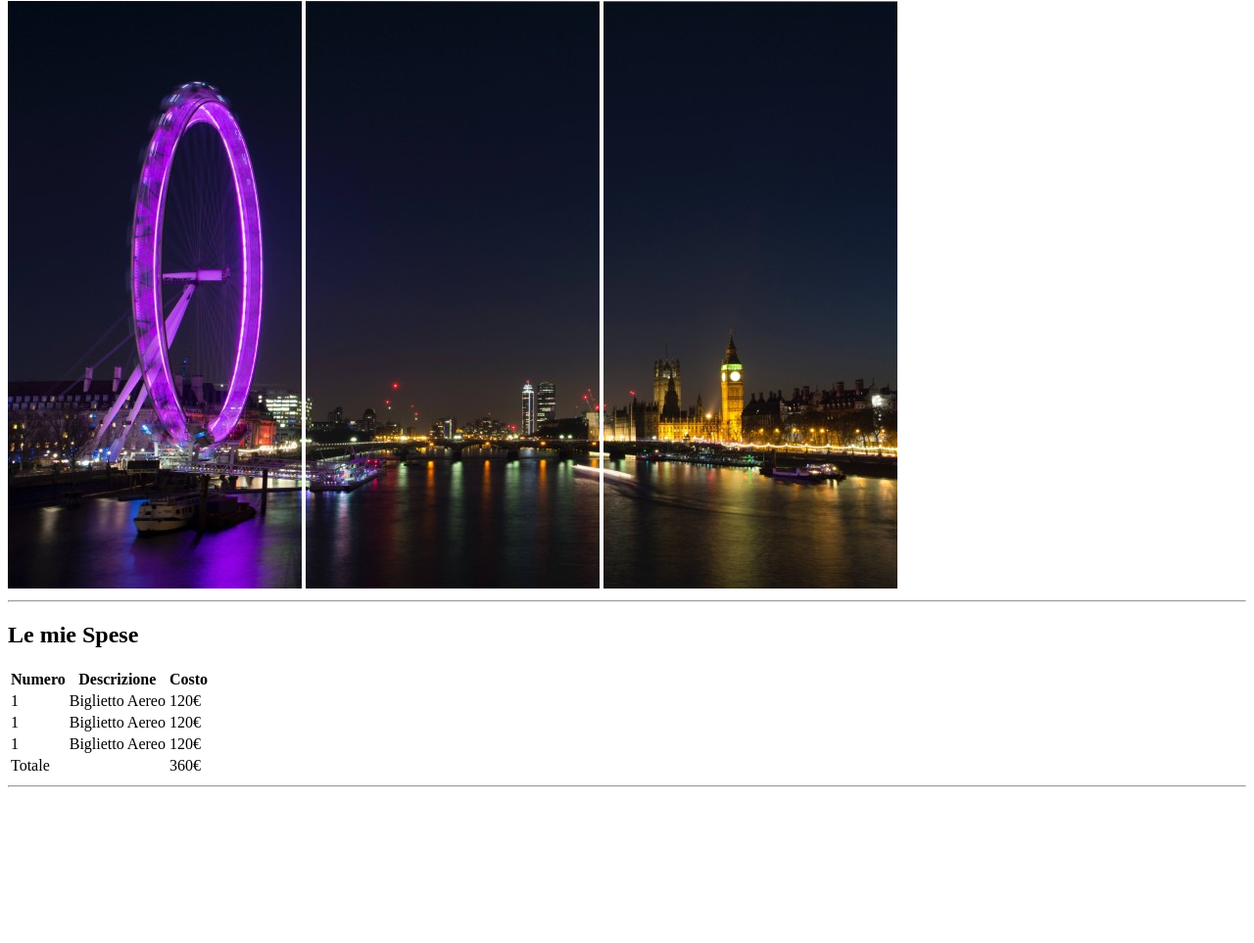
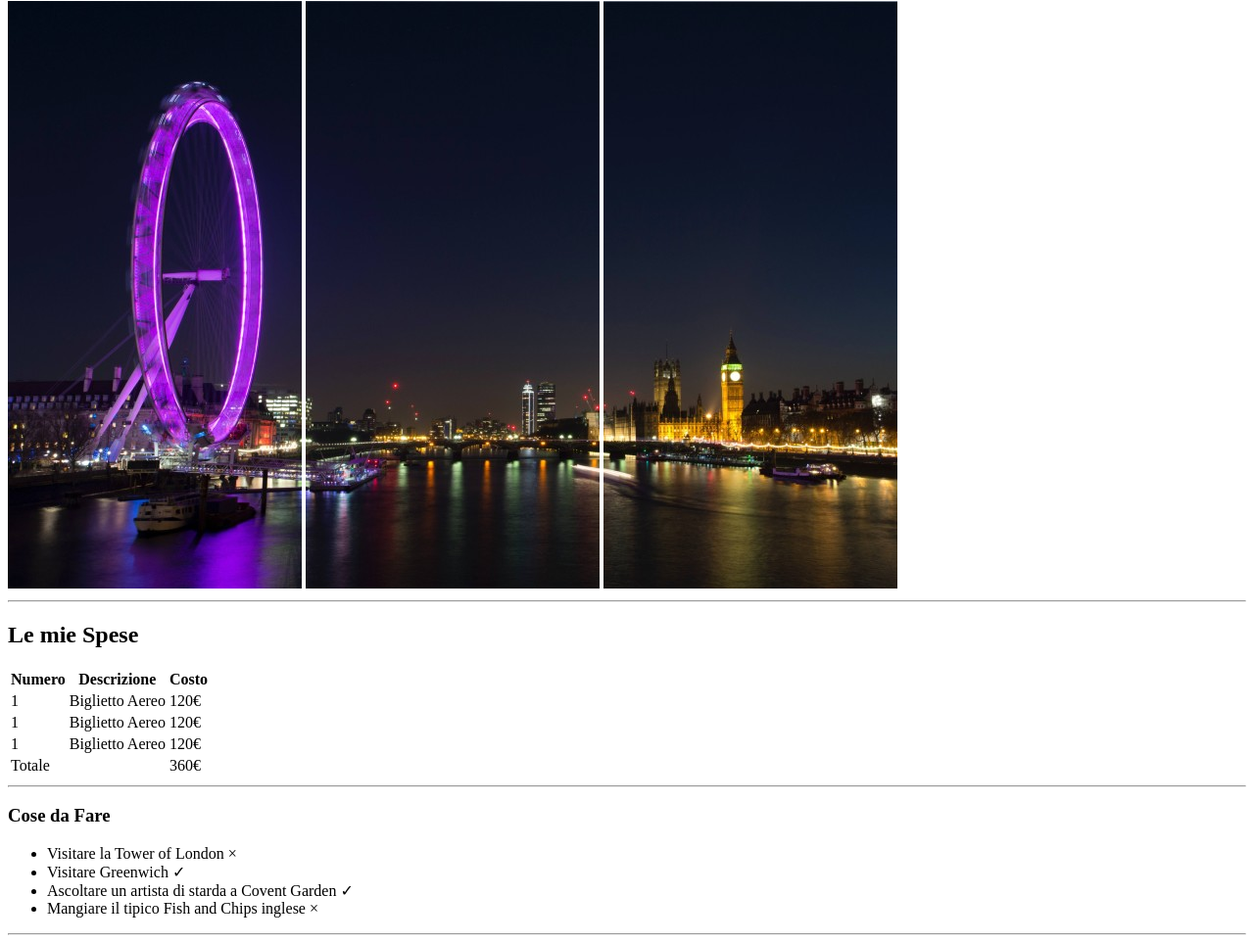
Before and after one commit to NuvoloniM/html-london-trip, a plain HTML site: page index.html in a window 1280 px wide. Shown: the part 79-1042 px from the top of the page at 98% size. Before the commit the page ends 891 px from the top, so only its background shows below. Drawn offline with Linux system fonts and the light colour scheme.

Commit message:
2nd Section: UL "Cose da Fare"

```diff
--- a/index.html
+++ b/index.html
@@ -62,8 +62,17 @@
             <hr>
         </section>
 
+        <!-- Cose da fare (UL) -->
         <section>
+            <h3>Cose da Fare</h3>
+            <ul>
+                <li>Visitare la Tower of London &times;</li>
+                <li>Visitare Greenwich &check;</li>
+                <li>Ascoltare un artista di starda a Covent Garden &check;</li>
+                <li>Mangiare il tipico Fish and Chips inglese &times;</li>
+            </ul>
 
+            <hr>
         </section>
         <section>
 
```
